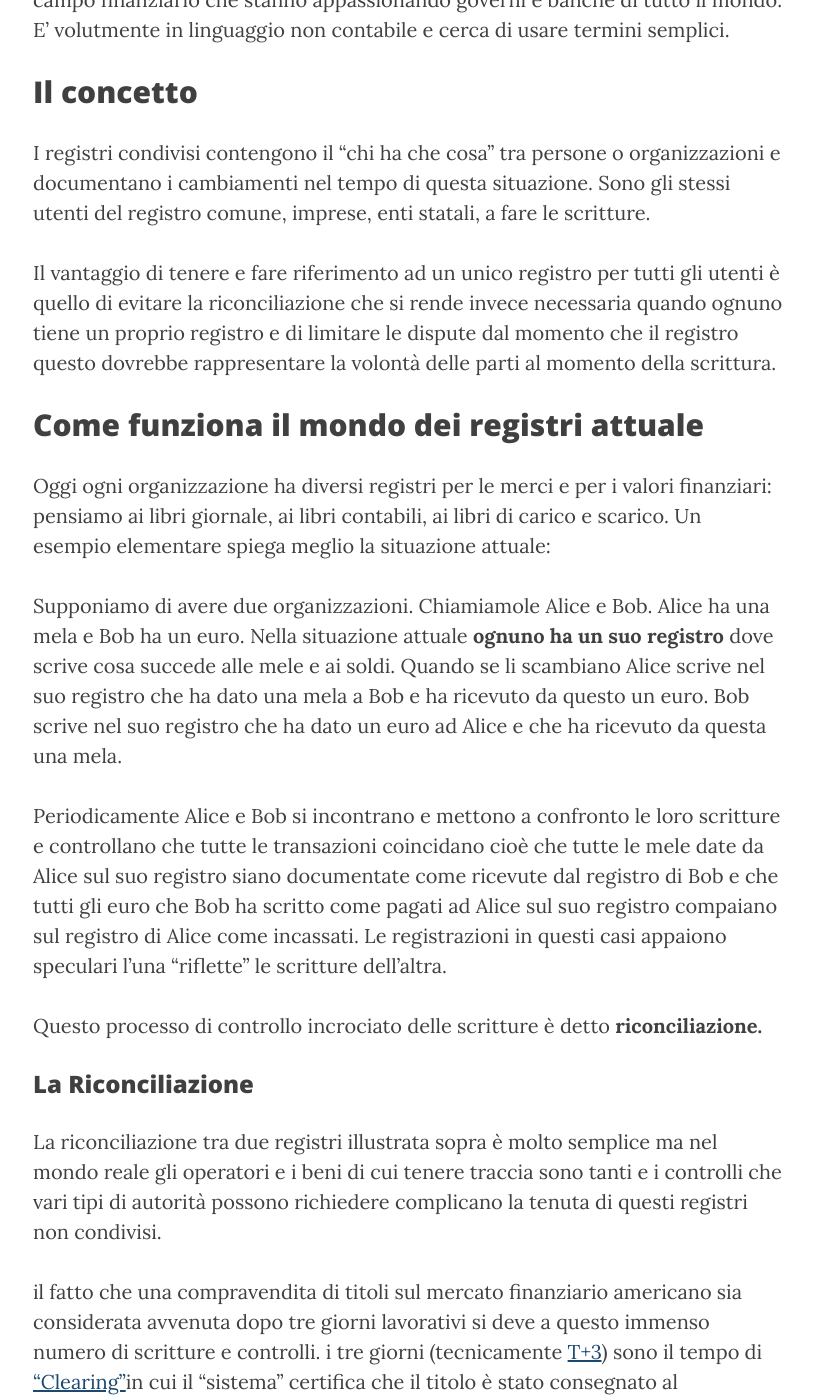
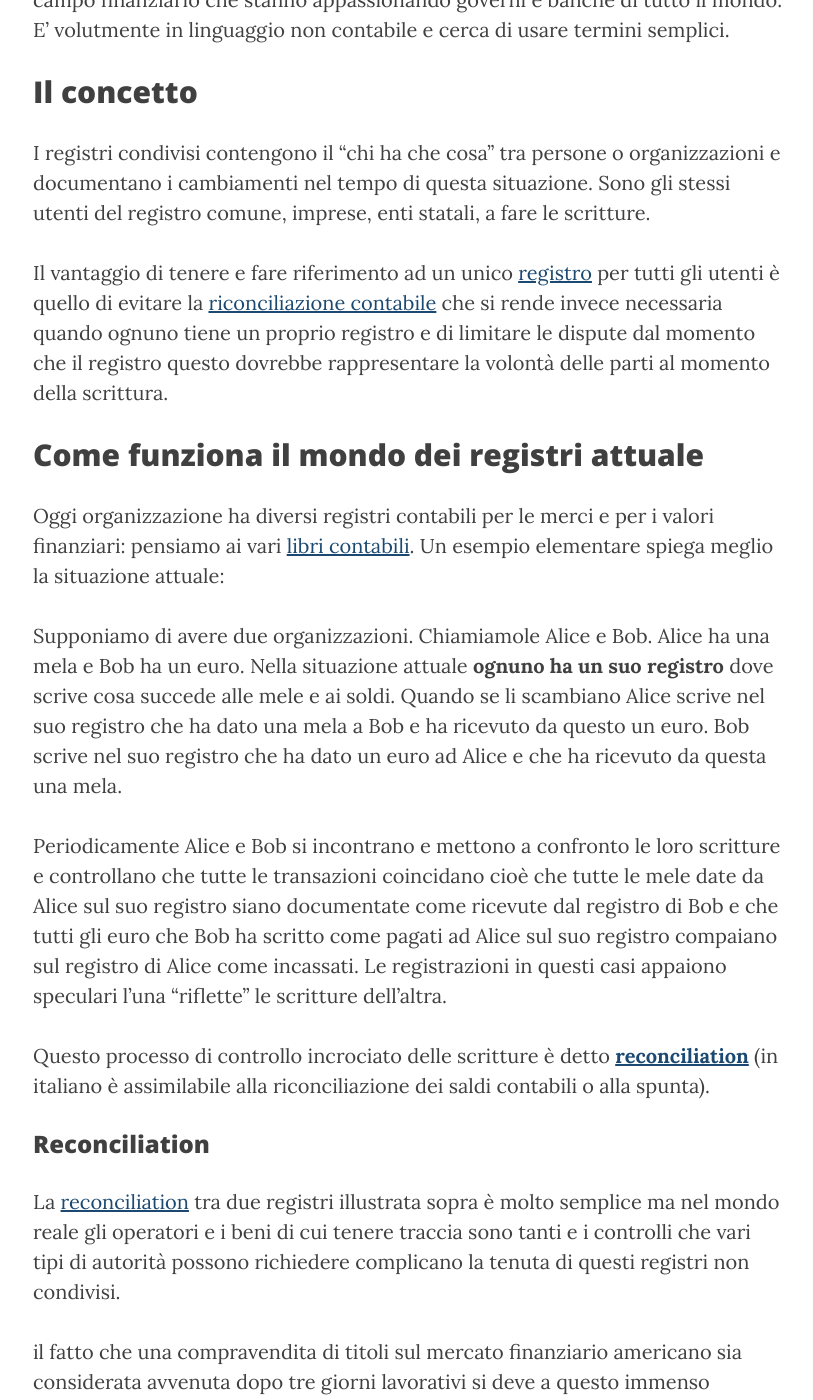
Before and after one commit to assobit/assobit.github.io, a Jekyll site: the page built from _posts/2016-04-27-10:20:33.md, in a window 1280 px wide and 1400 px high, scrolled down 723 px. Shown: the whole window, without its empty margins (232-1045 px from the left). Built offline with Jekyll 4.4.1, drawn with Linux system fonts in a browser that asks for light colours; nearby versions of some CDN libraries; some of the changed text lies outside the part shown.

Commit message:
Update 2016-04-27-10:20:33.md

```diff
--- a/_posts/2016-04-27-10:20:33.md
+++ b/_posts/2016-04-27-10:20:33.md
@@ -16,17 +16,16 @@
 organizzazioni e documentano i cambiamenti nel tempo di questa situazione.
 Sono gli stessi utenti del registro comune, imprese, enti statali, a fare le scritture.
 
-Il vantaggio di tenere e fare riferimento ad un unico registro per tutti gli
-utenti è quello di evitare la riconciliazione che si rende invece
+Il vantaggio di tenere e fare riferimento ad un unico [registro][libri contabili] per tutti gli
+utenti è quello di evitare la [riconciliazione contabile][reconciliation] che si rende invece
 necessaria quando ognuno tiene un proprio registro e di limitare le dispute
 dal momento che il registro questo dovrebbe rappresentare la volontà delle
 parti al momento della scrittura.
 
 ## Come funziona il mondo dei registri attuale
 
-Oggi ogni organizzazione ha diversi registri per le merci e per i valori
-finanziari: pensiamo ai libri giornale, ai libri contabili, ai libri di carico
-e scarico.
+Oggi organizzazione ha diversi registri contabili per le merci e per i valori
+finanziari: pensiamo ai vari [libri contabili][libri contabili].
 Un esempio elementare spiega meglio la situazione attuale:
 
 Supponiamo di avere due organizzazioni. Chiamiamole Alice e Bob.
@@ -46,11 +45,12 @@
 "riflette" le scritture dell'altra.
 
 Questo processo di controllo incrociato delle scritture è detto
-**riconciliazione.**
+**[reconciliation]** (in italiano è assimilabile alla riconciliazione
+dei saldi contabili o alla spunta).
 
-### La Riconciliazione
+### Reconciliation
 
-La riconciliazione tra due registri illustrata sopra è molto semplice ma
+La [reconciliation] tra due registri illustrata sopra è molto semplice ma
 nel mondo reale gli operatori e i beni di cui tenere traccia sono
 tanti e i controlli che vari tipi di autorità possono richiedere complicano
 la tenuta di questi registri non condivisi.
@@ -59,7 +59,7 @@
 compravendita di titoli sul mercato finanziario americano sia considerata
 avvenuta dopo tre giorni lavorativi si deve a questo immenso numero di
 scritture e controlli. i tre giorni (tecnicamente [T+3][t+3]) sono il tempo
-di ["Clearing"][clearing]in cui il
+di ["Clearing"][clearing] in cui il
 "sistema" certifica che il titolo è stato consegnato al compratore,
 ["Settlement"][settlement], e che il denaro è giunto al venditore.
 
@@ -90,13 +90,17 @@
 Stanno nascendo modelli nuovi in cui chi opera con un registro condiviso
 ha maggiori responsabilità e maggiore controllo sulle scritture e ha bisogno
 di un livello inferiore di fiducia verso l'ente che mantiene il registro per
-avere confidenza nel sistem.
+avere confidenza nel sistema.
 
 I maggiori controlli e responsabilità che cominciano a vedersi nei registri
 contabili condivisi di nuova concezione sono:
 
-* E' l'operatore a scrivere **direttamente** sul registro e
-può controllare il funzionamento di questo
+* E' l'operatore a scrivere **direttamente** sul registro
+* può controllare il funzionamento di questo non solo attraverso i risultati
+delle operazioni anche a priori attraverso
+l'[ispezione][revisionecodice] del [sorgente del codice][opensource] e oggi
+[in un caso particolare][gitian] anche
+avere la prova che il linguaggio macchina corrisponda al sorgente ispezionato.
 * può fare affidamento sul fatto che la controparte non possa rinnegare
 la propria scrittura (irripudibilità) grazie all'utilizzo della firma digitale
 * è confidente che nessuno possa alterare il registro
@@ -171,3 +175,8 @@
 [t+3]: https://en.wikipedia.org/wiki/T%2B3
 [settlement]: https://en.wikipedia.org/wiki/Settlement_(finance)
 [clearing]: https://en.wikipedia.org/wiki/Clearing_(finance)
+[libri contabili]: https://it.wikipedia.org/wiki/Libro_contabile
+[reconciliation]: https://en.wikipedia.org/wiki/Reconciliation_(accounting)
+[revisionesoftware]: https://it.wikipedia.org/wiki/Ispezione_del_software
+[opensource]: https://it.wikipedia.org/wiki/Open_source
+[gitian]: https://gitian.org/
```
